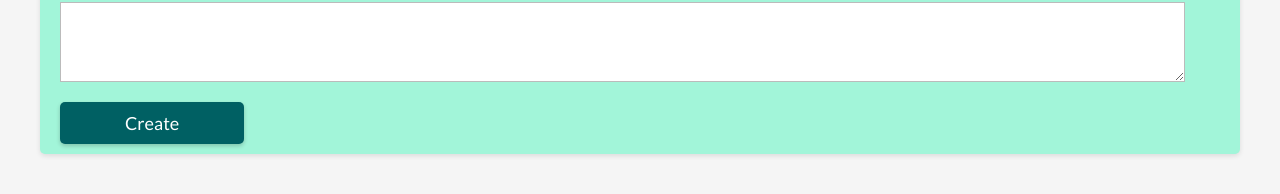
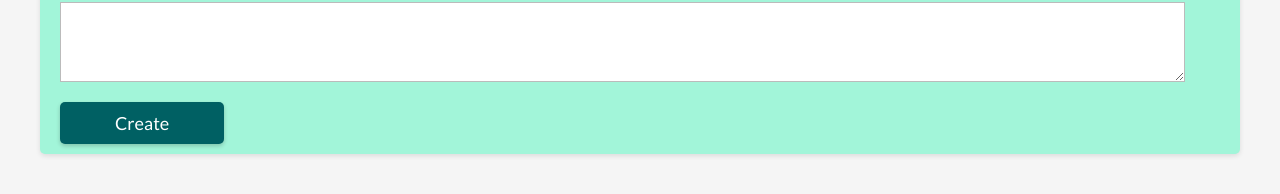
Before and after one commit to web-developer-areeb/To-Do-List-React-, a React (Create React App) app: page / in a window 1280 px wide. Shown: the part 157-351 px from the top of the page. Built offline with nearby package versions, Linux system fonts and the light colour scheme.

Commit message:
All button widths are not equal.

```diff
--- a/src/css/TodosList.css
+++ b/src/css/TodosList.css
@@ -26,8 +26,8 @@
 
 .btn {
     margin-top: 2rem;
+    padding: 1rem 5.5rem;
     font-size: 1.8rem;
-    padding: 1rem 6.5rem;
     border: none;
     border-radius: .5rem;
     box-shadow: 0 2px 4px rgba(0, 0, 0, .2);
@@ -35,18 +35,19 @@
     cursor: pointer;
 }
 
-.todo__container:hover .todo__action {
-    display: inline-block;
-}
-
 .todo__edit {
     margin-right: 4rem;
 }
 
 .btn-edit {
+    padding: 1rem 6.5rem;
     background-color: #80deed;
 }
 
 .btn-delete {
     background-color: #ff4d4d;
 }
+
+.todo__container:hover .todo__action {
+    display: inline-block;
+}
```
